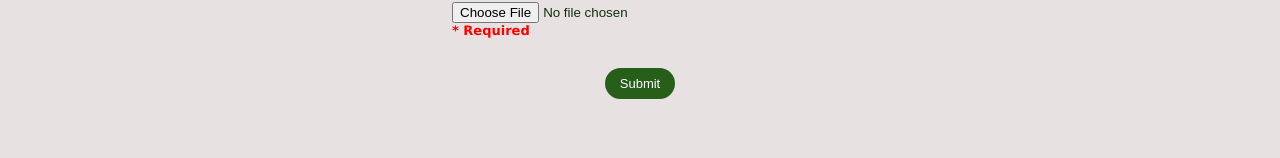
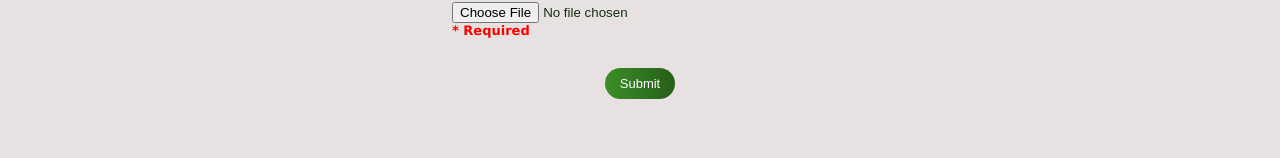
Before and after one commit to robitaille1/solar-ne, a React (Create React App) app: page /careers in a window 1280 px wide. Shown: the part 998-1156 px from the top of the page. Built offline with nearby package versions, Linux system fonts and the light colour scheme.

Commit message:
Updated buttons to gradient

```diff
--- a/src/components/ContactForm/ContactForm.css
+++ b/src/components/ContactForm/ContactForm.css
@@ -117,7 +117,7 @@ select {
   margin-top: 20px;
   /* box-shadow: 0 4px 8px 0 rgba(0, 0, 0, 0.5); */
   transition: 0.3s;
-  background: #275e1a;
+  background: linear-gradient(89.57deg, #3b8f28, #265e19);
   padding: 8px 15px 8px 15px;
   color: #fff;
   border: none;
--- a/src/components/Nav/Nav.js
+++ b/src/components/Nav/Nav.js
@@ -88,7 +88,7 @@ const Navigation = styled.nav`
     }
     @media (min-width: 1000px) {
       transition: 0.3s;
-      background: #275e1a;
+      background: linear-gradient(89.57deg, #3b8f28, #265e19);
       padding: 12px 20px;
       color: #fff;
       border: none;
```
